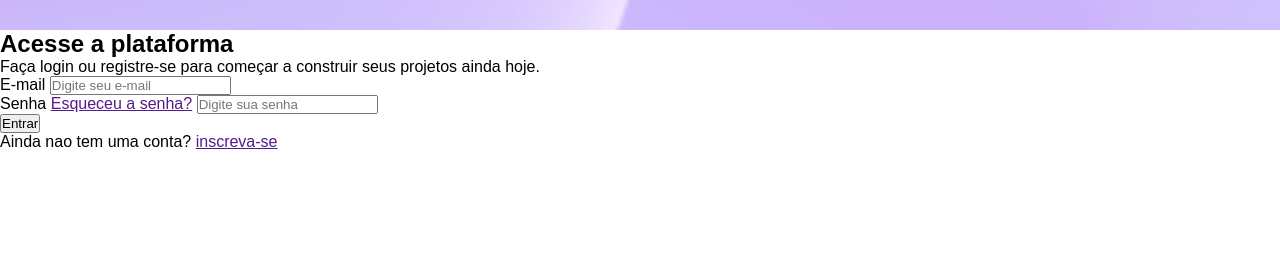
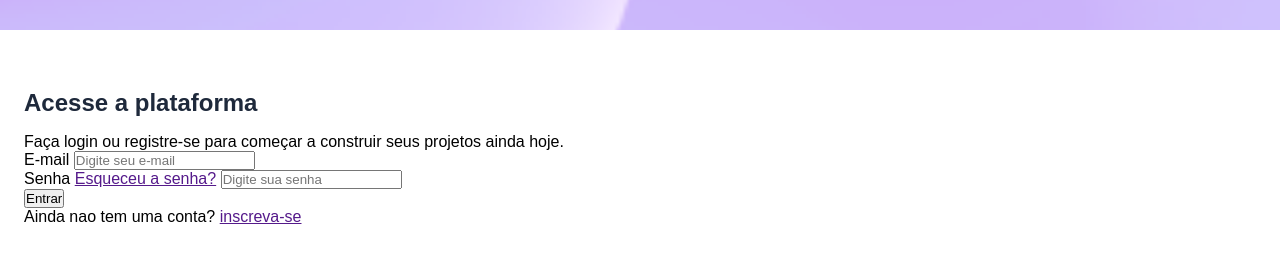
Before and after one commit to Pedro-Oliveira12c/projeto-vertig0, a plain HTML site: page index.html in a window 1280 px wide. Shown: the part 104-364 px from the top of the page. Drawn offline with Linux system fonts and the light colour scheme.

Commit message:
ajustes da section descricao

```diff
--- a/style.css
+++ b/style.css
@@ -5,6 +5,10 @@
     font-family: 'Titillium Web', sans-serif;
 }
 
+
+:root{
+    --gray-800: #1e293b;
+}
 
 header{
     background-image: url(./imagens/img.png);
@@ -14,4 +18,15 @@ header{
     display: flex;
     justify-content: center;
     align-items: center;
+
+    margin-bottom: 3.7rem;
 }
+
+main{
+    padding-inline: 1.5rem;
+}
+
+.descricao h1{
+    color: var(--gray-800);
+    margin-bottom: 1rem;
+}
```
